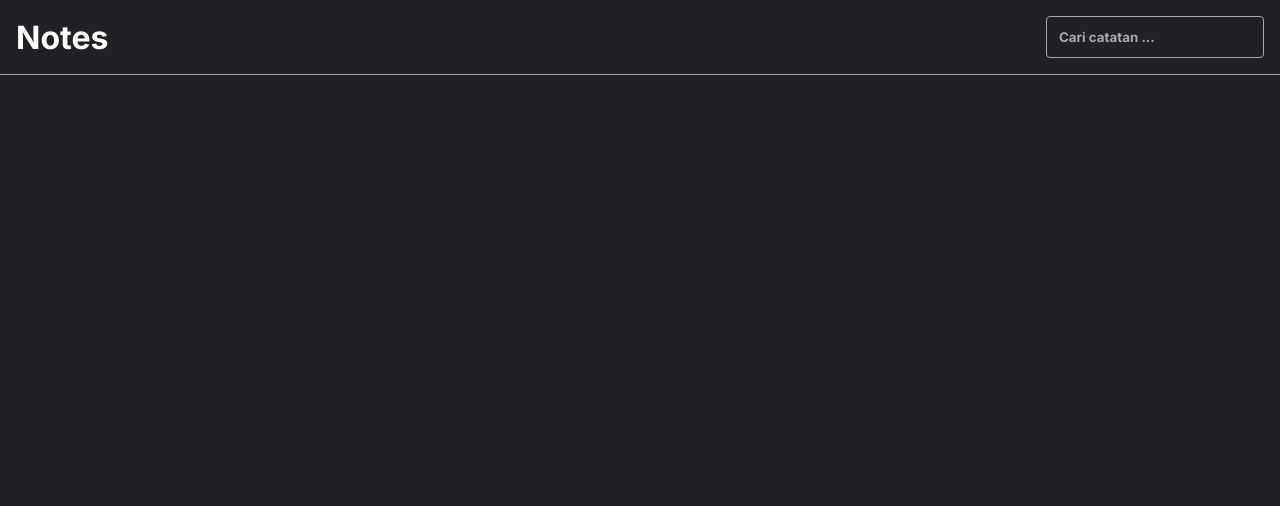
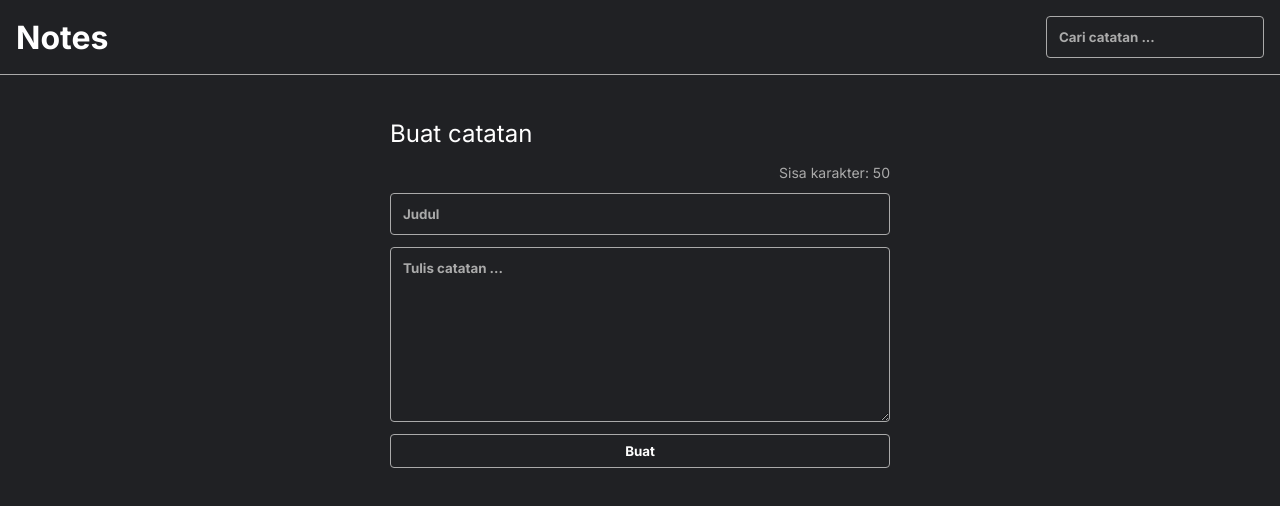
Before and after one commit to stevelukis/react-personal-notes, a React (Create React App) app: page / in a window 1280 px wide. Shown: the top 506 px of the page. Built offline with nearby package versions, Linux system fonts and the light colour scheme.

Commit message:
Add noteInput

```diff
--- a/src/App.js
+++ b/src/App.js
@@ -1,10 +1,12 @@
 import React from 'react';
 import Header from "./components/header/header";
+import Body from "./components/body/body";
 
 function App() {
     return (
         <>
             <Header />
+            <Body />
         </>
     )
 }
--- /dev/null
+++ b/src/components/body/body.js
@@ -0,0 +1,12 @@
+import React from 'react';
+import NoteInput from "./noteInput";
+
+function Body() {
+    return (
+        <main className="note-app__body">
+            <NoteInput />
+        </main>
+    )
+}
+
+export default Body;
--- /dev/null
+++ b/src/components/body/noteInput.js
@@ -0,0 +1,19 @@
+import React from "react";
+
+class NoteInput extends React.Component {
+    render() {
+        return (
+            <div>
+                <form className="note-input">
+                    <h2>Buat catatan</h2>
+                    <p className="note-input__title__char-limit">Sisa karakter: 50</p>
+                    <input className="note-input__title" placeholder="Judul" required={true}/>
+                    <textarea className="note-input__body" placeholder="Tulis catatan ..." required={true}/>
+                    <button>Buat</button>
+                </form>
+            </div>
+        )
+    }
+}
+
+export default NoteInput;
```
